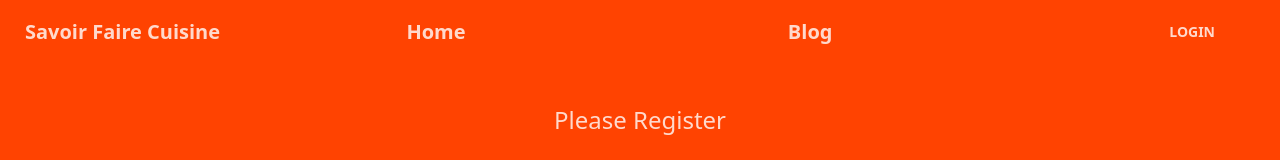
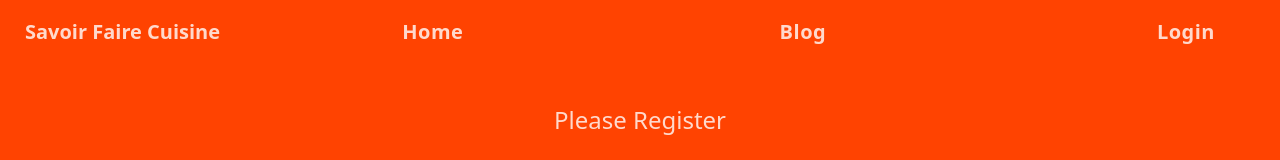
Before and after one commit to habib-N19/savoir-faire-cuisine-client, a React (Vite) app: page /register in a window 1280 px wide. Shown: the top 160 px of the page. Built offline with nearby package versions, Linux system fonts and the light colour scheme; no server answers.

Commit message:
added active route!

```diff
--- a/src/pages/Shared/navigationBar/NavigationBar.jsx
+++ b/src/pages/Shared/navigationBar/NavigationBar.jsx
@@ -1,5 +1,5 @@
 import React, { useContext } from 'react'
-import { Link } from 'react-router-dom'
+import { Link, NavLink } from 'react-router-dom'
 import { AuthContext } from '../../../providers/AuthProvider'
 
 const NavigationBar = () => {
@@ -17,26 +17,44 @@ const NavigationBar = () => {
         </Link>
       </div>
       <div className='flex-1'>
-        <Link to='/' className='btn btn-ghost normal-case font-bold text-xl'>
+        <NavLink
+          to='/'
+          className={({ isActive }) =>
+            isActive
+              ? 'btn btn-primary normal-case font-bold text-xl tracking-wide transition-colors duration-300'
+              : 'btn btn-ghost normal-case font-semibold tracking-wide text-xl'
+          }
+        >
           Home
-        </Link>
+        </NavLink>
       </div>
       <div className='flex-1'>
-        <Link
+        <NavLink
           to='/blog'
-          className='btn btn-ghost normal-case font-bold text-xl'
+          className={({ isActive }) =>
+            isActive
+              ? 'btn btn-primary normal-case font-bold text-xl tracking-wide transition-colors duration-300'
+              : 'btn btn-ghost normal-case font-semibold tracking-wide text-xl'
+          }
         >
           Blog
-        </Link>
+        </NavLink>
       </div>
       {user ? (
         <div onClick={handleLogOut} className='btn btn-ghost'>
           Logout
         </div>
       ) : (
-        <Link to='/login'>
-          <div className='btn btn-ghost'>Login</div>
-        </Link>
+        <NavLink
+          to='/login'
+          className={({ isActive }) =>
+            isActive
+              ? 'btn btn-primary normal-case font-bold text-xl tracking-wide transition-colors duration-300'
+              : 'btn btn-ghost normal-case font-semibold tracking-wide text-xl'
+          }
+        >
+          Login
+        </NavLink>
       )}
 
       <div className=' w-10 rounded-full'>
```
